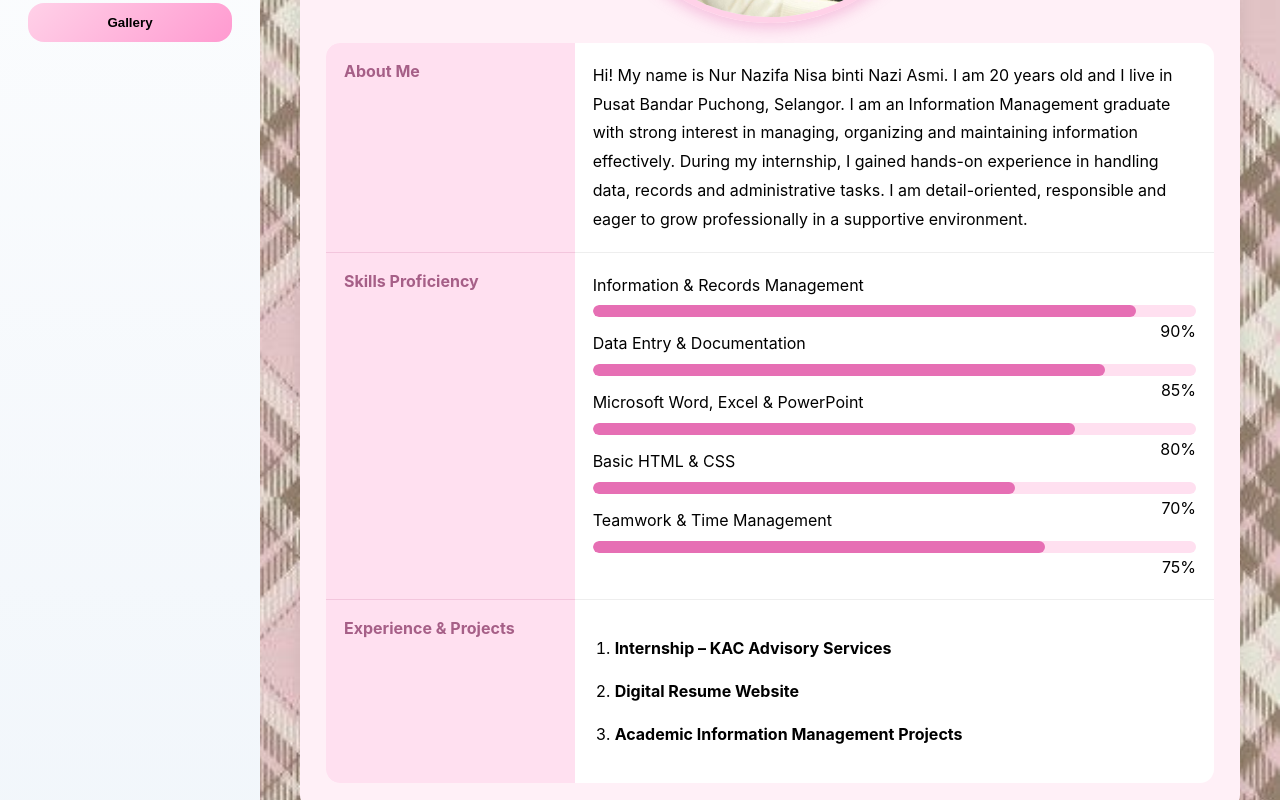
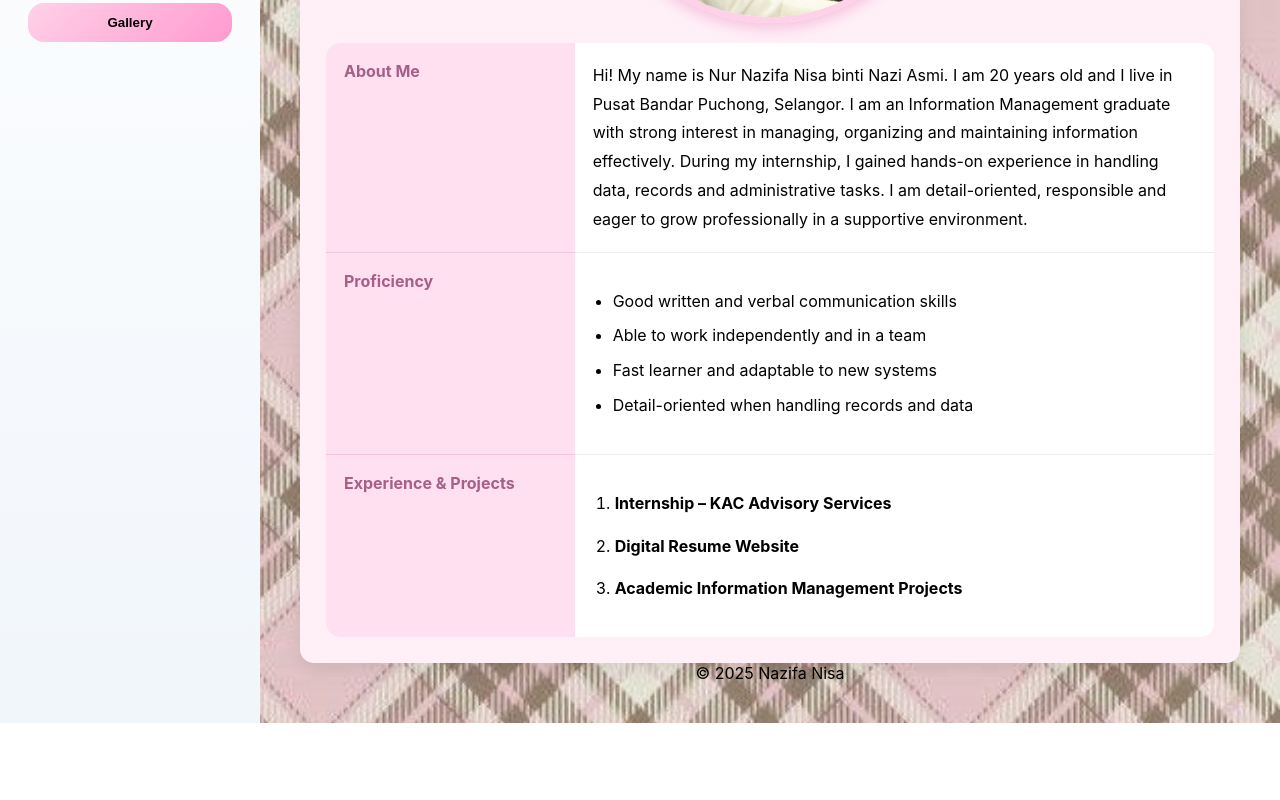
Before and after one commit to nzfanisa/Digital-Resume, a plain HTML site: page biography.html in a window 1280 px wide. Shown: the part 462-1262 px from the top of the page. After the commit the page ends 1185 px from the top, so only its background shows below. Drawn offline with Linux system fonts and the light colour scheme.

Commit message:
Add files via upload

```diff
--- a/biography.html
+++ b/biography.html
@@ -4,7 +4,6 @@
 <meta charset="utf-8">
 <meta name="viewport" content="width=device-width,initial-scale=1">
 <title>Biography — Nazifa</title>
-
 <style>
 :root{
   --accent:#e66fb4;
@@ -243,34 +242,15 @@ body{
       </td>
     </tr>
 
-    <tr class="reveal-row">
-      <th>Skills Proficiency</th>
+     <tr>
+      <th>Proficiency</th>
       <td>
-        <div style="margin-bottom:12px;">
-          <span>Information & Records Management</span>
-          <div class="skill-bar"><div class="skill-fill" data-width="90%"></div></div>
-          <span style="float:right;">90%</span>
-        </div>
-        <div style="margin-bottom:12px;">
-          <span>Data Entry & Documentation</span>
-          <div class="skill-bar"><div class="skill-fill" data-width="85%"></div></div>
-          <span style="float:right;">85%</span>
-        </div>
-        <div style="margin-bottom:12px;">
-          <span>Microsoft Word, Excel & PowerPoint</span>
-          <div class="skill-bar"><div class="skill-fill" data-width="80%"></div></div>
-          <span style="float:right;">80%</span>
-        </div>
-        <div style="margin-bottom:12px;">
-          <span>Basic HTML & CSS</span>
-          <div class="skill-bar"><div class="skill-fill" data-width="70%"></div></div>
-          <span style="float:right;">70%</span>
-        </div>
-        <div style="margin-bottom:12px;">
-          <span>Teamwork & Time Management</span>
-          <div class="skill-bar"><div class="skill-fill" data-width="75%"></div></div>
-          <span style="float:right;">75%</span>
-        </div>
+        <ul class="skill-list">
+          <li>Good written and verbal communication skills</li>
+          <li>Able to work independently and in a team</li>
+          <li>Fast learner and adaptable to new systems</li>
+          <li>Detail-oriented when handling records and data</li>
+        </ul>
       </td>
     </tr>
 
```
